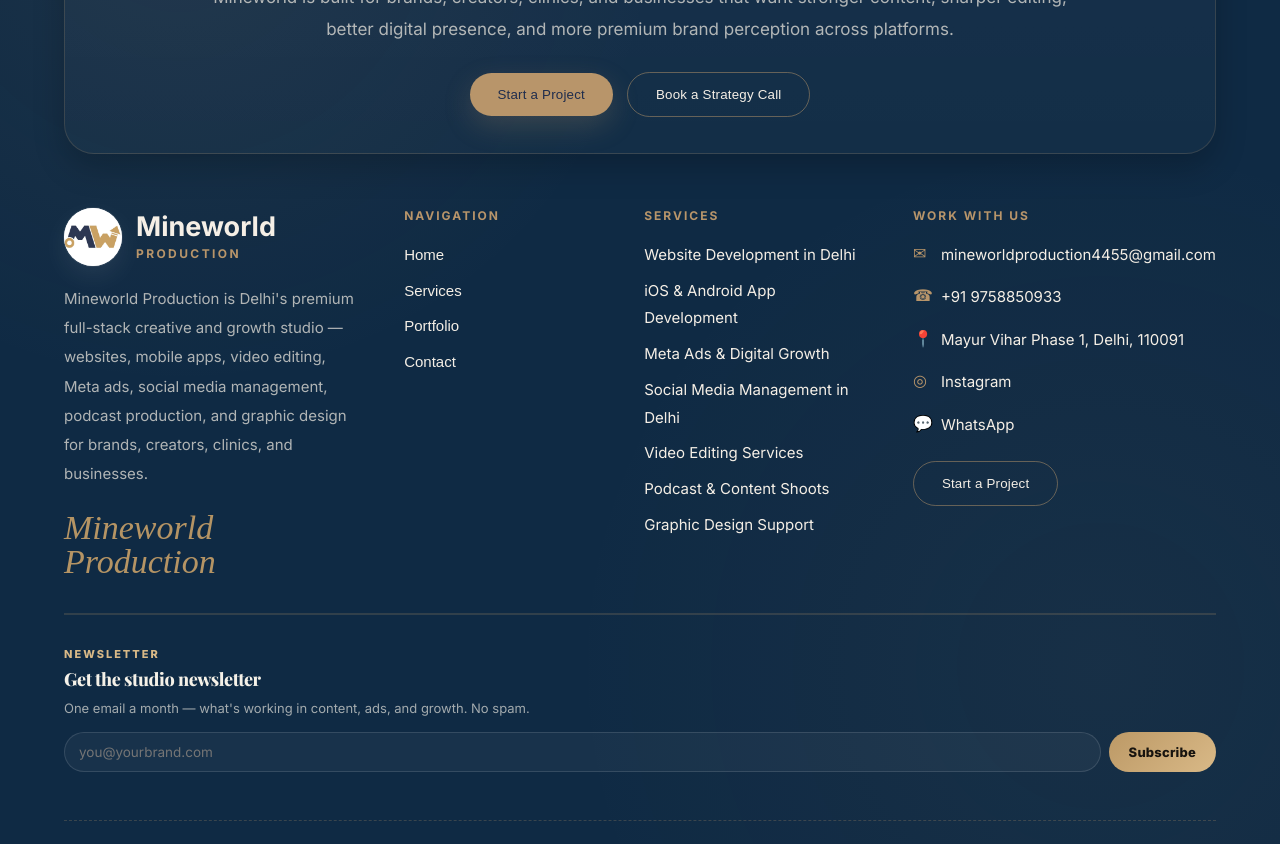
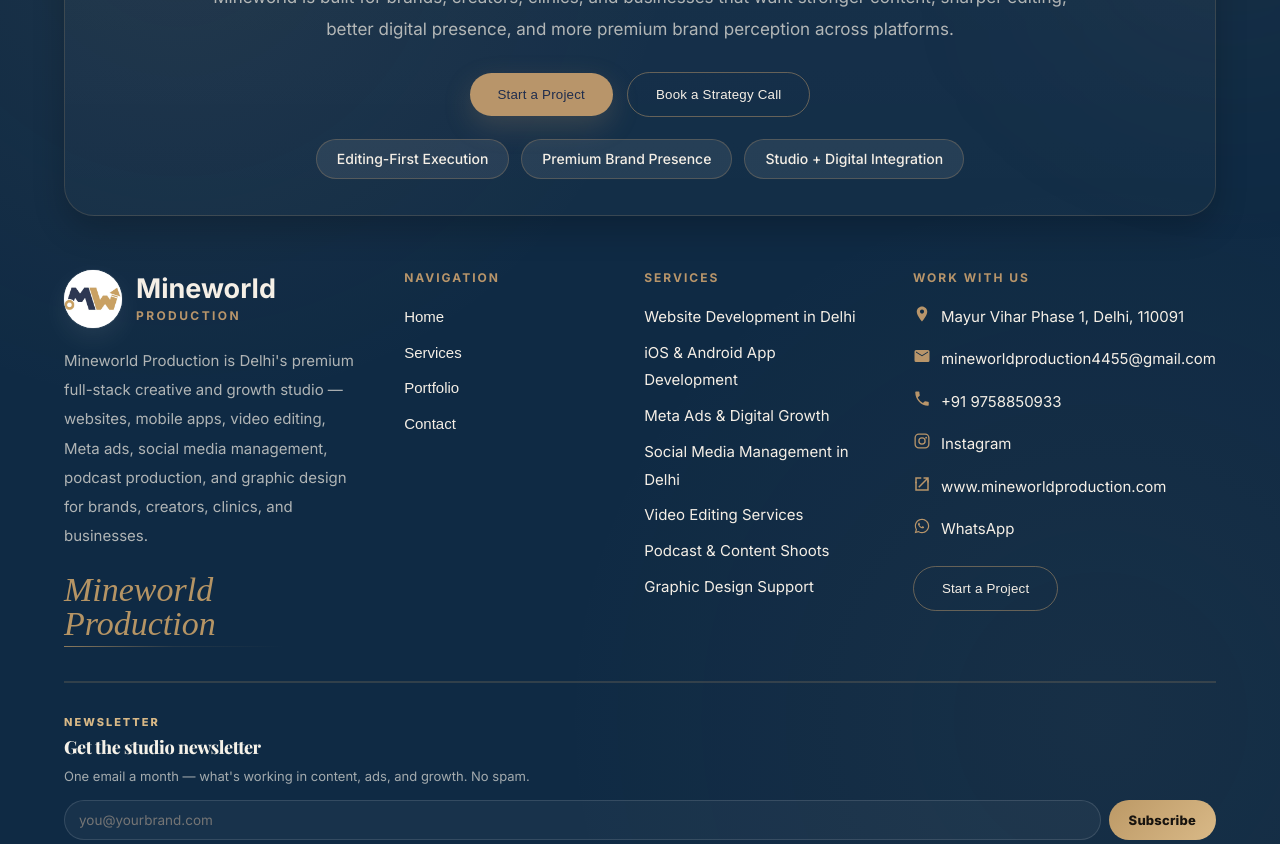
Before and after one commit to fonsihimanshu4455-creator/mineworld-website, a React (Vite) app: page /packages in a window 1280 px wide. Shown: the part 5240-6084 px from the top of the page. Built offline with nearby package versions, Linux system fonts and the light colour scheme; no server answers; the database is empty; the HTML template or start-up script is replaced by a standard one; a web font is replaced by a local one.

Commit message:
Restore Footer SVG icons (visual parity fix)

```diff
--- a/src/components/layout/Footer.jsx
+++ b/src/components/layout/Footer.jsx
@@ -86,7 +86,10 @@
   const scrollToSection = (id) => {
     const el = document.getElementById(id);
     if (!el) return;
-    el.scrollIntoView({ behavior: "smooth", block: "start" });
+    el.scrollIntoView({
+      behavior: "smooth",
+      block: "start",
+    });
   };
 
   const iconWrap = {
@@ -118,6 +121,20 @@
         overflow: "hidden",
       }}
     >
+      <div
+        style={{
+          position: "absolute",
+          right: "-8%",
+          top: "6%",
+          width: isMobile ? "180px" : "300px",
+          height: isMobile ? "180px" : "300px",
+          borderRadius: "50%",
+          background: "rgba(188,153,102,0.07)",
+          filter: "blur(120px)",
+          pointerEvents: "none",
+        }}
+      />
+
       <Container
         style={{
           paddingTop: isMobile ? "74px" : "96px",
@@ -127,7 +144,7 @@
         <Reveal>
           <div
             style={{
-              border: "1px solid rgba(184, 149, 106, 0.20)",
+              border: `1px solid ${"rgba(184, 149, 106, 0.20)"}`,
               borderRadius: isMobile ? "24px" : "30px",
               padding: isMobile ? "28px 20px" : "36px 34px",
               background:
@@ -149,6 +166,7 @@
             >
               {ctaEyebrow}
             </div>
+
             <h2
               style={{
                 margin: 0,
@@ -163,6 +181,7 @@
             >
               {ctaHeadline}
             </h2>
+
             <p
               style={{
                 margin: "20px auto 0",
@@ -176,6 +195,7 @@
               that want stronger content, sharper editing, better digital
               presence, and more premium brand perception across platforms.
             </p>
+
             <div
               style={{
                 display: "flex",
@@ -196,9 +216,44 @@
               >
                 <MagneticButton onDark>Start a Project</MagneticButton>
               </button>
+
               <a href={telHref} style={{ textDecoration: "none" }}>
                 <MagneticButton secondary onDark>Book a Strategy Call</MagneticButton>
               </a>
+            </div>
+
+            <div
+              style={{
+                display: "flex",
+                gap: "12px",
+                flexWrap: "wrap",
+                justifyContent: "center",
+                marginTop: "22px",
+              }}
+            >
+              {[
+                "Editing-First Execution",
+                "Premium Brand Presence",
+                "Studio + Digital Integration",
+              ].map((item) => (
+                <div
+                  key={item}
+                  className="cta-feature-pill"
+                  style={{
+                    padding: "10px 20px",
+                    borderRadius: "999px",
+                    border: "1px solid rgba(184, 149, 106, 0.3)",
+                    background: "rgba(255, 255, 255, 0.08)",
+                    color: "var(--bg-cream-soft)",
+                    fontSize: isMobile ? "13px" : "14px",
+                    fontWeight: 500,
+                    lineHeight: 1.3,
+                    transition: "all 0.3s ease",
+                  }}
+                >
+                  {item}
+                </div>
+              ))}
             </div>
           </div>
         </Reveal>
@@ -210,7 +265,7 @@
             gap: isMobile ? "34px" : "40px",
             alignItems: "start",
             paddingBottom: isMobile ? "28px" : "34px",
-            borderBottom: "1px solid rgba(184, 149, 106, 0.20)",
+            borderBottom: `1px solid ${"rgba(184, 149, 106, 0.20)"}`,
           }}
         >
           <Reveal delay={0.08}>
@@ -252,6 +307,7 @@
                     }}
                   />
                 </div>
+
                 <div>
                   <div
                     style={{
@@ -277,6 +333,7 @@
                   </div>
                 </div>
               </div>
+
               <p
                 style={{
                   margin: 0,
@@ -288,6 +345,7 @@
               >
                 {brandDescription}
               </p>
+
               <div
                 style={{
                   marginTop: "22px",
@@ -309,19 +367,49 @@
                 >
                   {signatureText}
                 </div>
+
+                <div
+                  style={{
+                    width: isMobile ? "180px" : "220px",
+                    height: "1px",
+                    background:
+                      "linear-gradient(90deg, rgba(188,153,102,0.72), rgba(188,153,102,0.12), transparent)",
+                  }}
+                />
               </div>
             </div>
           </Reveal>
 
           <Reveal delay={0.12}>
             <div>
-              <div style={{ color: "var(--accent-gold)", fontSize: "12px", letterSpacing: "2px", textTransform: "uppercase", marginBottom: "18px", fontWeight: 700 }}>Navigation</div>
+              <div
+                style={{
+                  color: "var(--accent-gold)",
+                  fontSize: "12px",
+                  letterSpacing: "2px",
+                  textTransform: "uppercase",
+                  marginBottom: "18px",
+                  fontWeight: 700,
+                }}
+              >
+                Navigation
+              </div>
+
               <div style={{ display: "grid", gap: "8px" }}>
                 {navItems.map((item) => (
                   <button
                     key={item.target}
                     onClick={() => scrollToSection(item.target)}
-                    style={{ background: "transparent", border: "none", padding: 0, textAlign: "left", cursor: "pointer", color: "var(--bg-cream-soft)", fontSize: "15px", lineHeight: 1.85 }}
+                    style={{
+                      background: "transparent",
+                      border: "none",
+                      padding: 0,
+                      textAlign: "left",
+                      cursor: "pointer",
+                      color: "var(--bg-cream-soft)",
+                      fontSize: "15px",
+                      lineHeight: 1.85,
+                    }}
                   >
                     {item.label}
                   </button>
@@ -332,10 +420,31 @@
 
           <Reveal delay={0.16}>
             <div>
-              <div style={{ color: "var(--accent-gold)", fontSize: "12px", letterSpacing: "2px", textTransform: "uppercase", marginBottom: "18px", fontWeight: 700 }}>Services</div>
+              <div
+                style={{
+                  color: "var(--accent-gold)",
+                  fontSize: "12px",
+                  letterSpacing: "2px",
+                  textTransform: "uppercase",
+                  marginBottom: "18px",
+                  fontWeight: 700,
+                }}
+              >
+                Services
+              </div>
+
               <div style={{ display: "grid", gap: "8px" }}>
                 {services.map((item) => (
-                  <div key={item} style={{ color: "var(--bg-cream-soft)", fontSize: "15px", lineHeight: 1.85 }}>{item}</div>
+                  <div
+                    key={item}
+                    style={{
+                      color: "var(--bg-cream-soft)",
+                      fontSize: "15px",
+                      lineHeight: 1.85,
+                    }}
+                  >
+                    {item}
+                  </div>
                 ))}
               </div>
             </div>
@@ -343,31 +452,90 @@
 
           <Reveal delay={0.2}>
             <div>
-              <div style={{ color: "var(--accent-gold)", fontSize: "12px", letterSpacing: "2px", textTransform: "uppercase", marginBottom: "18px", fontWeight: 700 }}>Work With Us</div>
+              <div
+                style={{
+                  color: "var(--accent-gold)",
+                  fontSize: "12px",
+                  letterSpacing: "2px",
+                  textTransform: "uppercase",
+                  marginBottom: "18px",
+                  fontWeight: 700,
+                }}
+              >
+                Work With Us
+              </div>
+
               <div style={{ display: "grid", gap: "14px" }}>
                 <div style={{ display: "flex", gap: "10px", alignItems: "flex-start" }}>
-                  <div style={iconWrap}>✉</div>
+                  <div style={iconWrap}>
+                    <svg viewBox="0 0 24 24" fill="currentColor">
+                      <path d="M12 2C8.13 2 5 5.13 5 9c0 5.25 7 13 7 13s7-7.75 7-13c0-3.87-3.13-7-7-7zm0 9.5A2.5 2.5 0 1 1 12 6a2.5 2.5 0 0 1 0 5.5z" />
+                    </svg>
+                  </div>
+                  <a
+                    href="https://maps.google.com/?q=Mayur+Vihar+Phase+1+Delhi+110091"
+                    target="_blank"
+                    rel="noreferrer"
+                    style={linkStyle}
+                  >
+                    {address}
+                  </a>
+                </div>
+
+                <div style={{ display: "flex", gap: "10px", alignItems: "flex-start" }}>
+                  <div style={iconWrap}>
+                    <svg viewBox="0 0 24 24" fill="currentColor">
+                      <path d="M20 4H4a2 2 0 0 0-2 2v12a2 2 0 0 0 2 2h16a2 2 0 0 0 2-2V6a2 2 0 0 0-2-2zm0 3.2-8 5-8-5V6l8 5 8-5v1.2z" />
+                    </svg>
+                  </div>
                   <a href={`mailto:${email}`} style={linkStyle}>{email}</a>
                 </div>
+
                 <div style={{ display: "flex", gap: "10px", alignItems: "flex-start" }}>
-                  <div style={iconWrap}>☎</div>
+                  <div style={iconWrap}>
+                    <svg viewBox="0 0 24 24" fill="currentColor">
+                      <path d="M6.62 10.79a15.05 15.05 0 0 0 6.59 6.59l2.2-2.2a1 1 0 0 1 1-.24c1.12.37 2.33.57 3.59.57a1 1 0 0 1 1 1V20a1 1 0 0 1-1 1C10.85 21 3 13.15 3 3a1 1 0 0 1 1-1h3.49a1 1 0 0 1 1 1c0 1.26.2 2.47.57 3.59a1 1 0 0 1-.24 1l-2.2 2.2z" />
+                    </svg>
+                  </div>
                   <a href={telHref} style={linkStyle}>{phoneDisplay}</a>
                 </div>
+
                 <div style={{ display: "flex", gap: "10px", alignItems: "flex-start" }}>
-                  <div style={iconWrap}>📍</div>
-                  <a href="https://maps.google.com/?q=Mayur+Vihar+Phase+1+Delhi+110091" target="_blank" rel="noreferrer" style={linkStyle}>{address}</a>
-                </div>
-                <div style={{ display: "flex", gap: "10px", alignItems: "flex-start" }}>
-                  <div style={iconWrap}>◎</div>
+                  <div style={iconWrap}>
+                    <svg viewBox="0 0 24 24" fill="currentColor">
+                      <path d="M7.75 2h8.5A5.75 5.75 0 0 1 22 7.75v8.5A5.75 5.75 0 0 1 16.25 22h-8.5A5.75 5.75 0 0 1 2 16.25v-8.5A5.75 5.75 0 0 1 7.75 2zm8.37 1.72H7.88A4.16 4.16 0 0 0 3.72 7.88v8.24a4.16 4.16 0 0 0 4.16 4.16h8.24a4.16 4.16 0 0 0 4.16-4.16V7.88a4.16 4.16 0 0 0-4.16-4.16zM17.5 6.3a1.2 1.2 0 1 1 0 2.4 1.2 1.2 0 0 1 0-2.4zM12 7a5 5 0 1 1 0 10 5 5 0 0 1 0-10zm0 1.7A3.3 3.3 0 1 0 12 15.3 3.3 3.3 0 0 0 12 8.7z" />
+                    </svg>
+                  </div>
                   <a href={instagramHref} target="_blank" rel="noreferrer" style={linkStyle}>Instagram</a>
                 </div>
+
                 <div style={{ display: "flex", gap: "10px", alignItems: "flex-start" }}>
-                  <div style={iconWrap}>💬</div>
+                  <div style={iconWrap}>
+                    <svg viewBox="0 0 24 24" fill="currentColor">
+                      <path d="M14 3v2h3.59L7 15.59 8.41 17 19 6.41V10h2V3z" />
+                      <path d="M5 5h6V3H3v8h2z" />
+                      <path d="M19 19H5V9H3v12h18V7h-2z" />
+                    </svg>
+                  </div>
+                  <a href="https://www.mineworldproduction.com" target="_blank" rel="noreferrer" style={linkStyle}>www.mineworldproduction.com</a>
+                </div>
+
+                <div style={{ display: "flex", gap: "10px", alignItems: "flex-start" }}>
+                  <div style={iconWrap}>
+                    <svg viewBox="0 0 32 32" fill="currentColor">
+                      <path d="M19.11 17.34c-.27-.13-1.58-.78-1.82-.87-.24-.09-.42-.13-.6.13-.18.27-.69.87-.85 1.05-.16.18-.31.2-.58.07-.27-.13-1.12-.41-2.13-1.3-.79-.7-1.32-1.56-1.48-1.82-.16-.27-.02-.41.12-.54.12-.12.27-.31.4-.47.13-.16.18-.27.27-.45.09-.18.04-.33-.02-.47-.07-.13-.6-1.45-.82-1.98-.22-.53-.44-.46-.6-.47h-.51c-.18 0-.47.07-.71.33-.24.27-.93.91-.93 2.22s.96 2.58 1.09 2.76c.13.18 1.88 2.87 4.56 4.03.64.27 1.14.43 1.53.55.64.2 1.22.17 1.68.1.51-.08 1.58-.64 1.8-1.25.22-.62.22-1.14.16-1.25-.07-.11-.24-.18-.51-.31z" />
+                      <path d="M16.01 3.2c-7.07 0-12.8 5.72-12.8 12.78 0 2.26.59 4.46 1.71 6.39L3 29l6.84-1.79a12.8 12.8 0 0 0 6.17 1.57h.01c7.06 0 12.79-5.73 12.79-12.79 0-3.43-1.34-6.65-3.77-9.07A12.7 12.7 0 0 0 16.01 3.2zm0 23.42h-.01a10.65 10.65 0 0 1-5.43-1.49l-.39-.23-4.06 1.06 1.08-3.96-.25-.41a10.6 10.6 0 0 1-1.63-5.61c0-5.88 4.79-10.67 10.69-10.67 2.85 0 5.52 1.11 7.54 3.12a10.58 10.58 0 0 1 3.13 7.54c0 5.89-4.79 10.68-10.67 10.68z" />
+                    </svg>
+                  </div>
                   <a href={whatsappHref} target="_blank" rel="noreferrer" style={linkStyle}>WhatsApp</a>
                 </div>
               </div>
+
               <div style={{ marginTop: "22px" }}>
-                <button onClick={openContactModal} style={{ background: "transparent", border: "none", padding: 0, cursor: "pointer" }}>
+                <button
+                  onClick={openContactModal}
+                  style={{ background: "transparent", border: "none", padding: 0, cursor: "pointer" }}
+                >
                   <MagneticButton secondary onDark>Start a Project</MagneticButton>
                 </button>
               </div>
@@ -375,17 +543,70 @@
           </Reveal>
         </div>
 
-        <div style={{ paddingTop: isMobile ? "24px" : "32px", paddingBottom: isMobile ? "20px" : "28px", borderTop: "1px solid rgba(184, 149, 106, 0.20)", marginBottom: isMobile ? "16px" : "20px" }}>
+        <div
+          style={{
+            paddingTop: isMobile ? "24px" : "32px",
+            paddingBottom: isMobile ? "20px" : "28px",
+            borderTop: "1px solid rgba(184, 149, 106, 0.20)",
+            marginBottom: isMobile ? "16px" : "20px",
+          }}
+        >
           <NewsletterSignup variant="footer" />
         </div>
 
-        <div style={{ paddingTop: isMobile ? "20px" : "24px", marginTop: isMobile ? "20px" : "20px", borderTop: "1px dashed rgba(184, 149, 106, 0.25)", display: "flex", flexDirection: isMobile ? "column" : "row", justifyContent: "space-between", alignItems: isMobile ? "flex-start" : "center", gap: isMobile ? "10px" : "18px" }}>
-          <div style={{ color: "rgba(245, 239, 230, 0.5)", fontSize: "13px", lineHeight: 1.7 }}>{copyrightLine}</div>
-          <div style={{ color: "var(--bg-cream-soft)", fontSize: "13px", lineHeight: 1.7, textAlign: isMobile ? "left" : "right", maxWidth: isMobile ? "100%" : "620px" }}>
-            Mineworld Production is a premium creative and growth studio in Delhi offering website development, iOS & Android app development, video editing, Meta ads, social media management, podcast production, and graphic design for brands, creators, clinics, and businesses.
+        <div
+          style={{
+            paddingTop: isMobile ? "20px" : "24px",
+            marginTop: isMobile ? "20px" : "20px",
+            borderTop: "1px dashed rgba(184, 149, 106, 0.25)",
+            display: "flex",
+            flexDirection: isMobile ? "column" : "row",
+            justifyContent: "space-between",
+            alignItems: isMobile ? "flex-start" : "center",
+            gap: isMobile ? "10px" : "18px",
+          }}
+        >
+          <div
+            style={{
+              color: "rgba(245, 239, 230, 0.5)",
+              fontSize: "13px",
+              lineHeight: 1.7,
+            }}
+          >
+            {copyrightLine}
+          </div>
+
+          <div
+            style={{
+              color: "var(--bg-cream-soft)",
+              fontSize: "13px",
+              lineHeight: 1.7,
+              textAlign: isMobile ? "left" : "right",
+              maxWidth: isMobile ? "100%" : "620px",
+            }}
+          >
+            Mineworld Production is a premium creative and growth studio in
+            Delhi offering website development, iOS & Android app development,
+            video editing, Meta ads, social media management, podcast
+            production, and graphic design for brands, creators, clinics, and
+            businesses.
           </div>
         </div>
       </Container>
+      <style>{`
+        #footer a {
+          transition: color 0.3s ease, opacity 0.3s ease, transform 0.3s ease;
+        }
+        #footer a:hover {
+          color: var(--accent-gold) !important;
+          opacity: 1;
+        }
+        #footer .cta-feature-pill:hover {
+          background: rgba(184, 149, 106, 0.15);
+          border-color: var(--accent-gold);
+          color: #FFFFFF;
+        }
+      `}</style>
     </footer>
   );
 }
```
